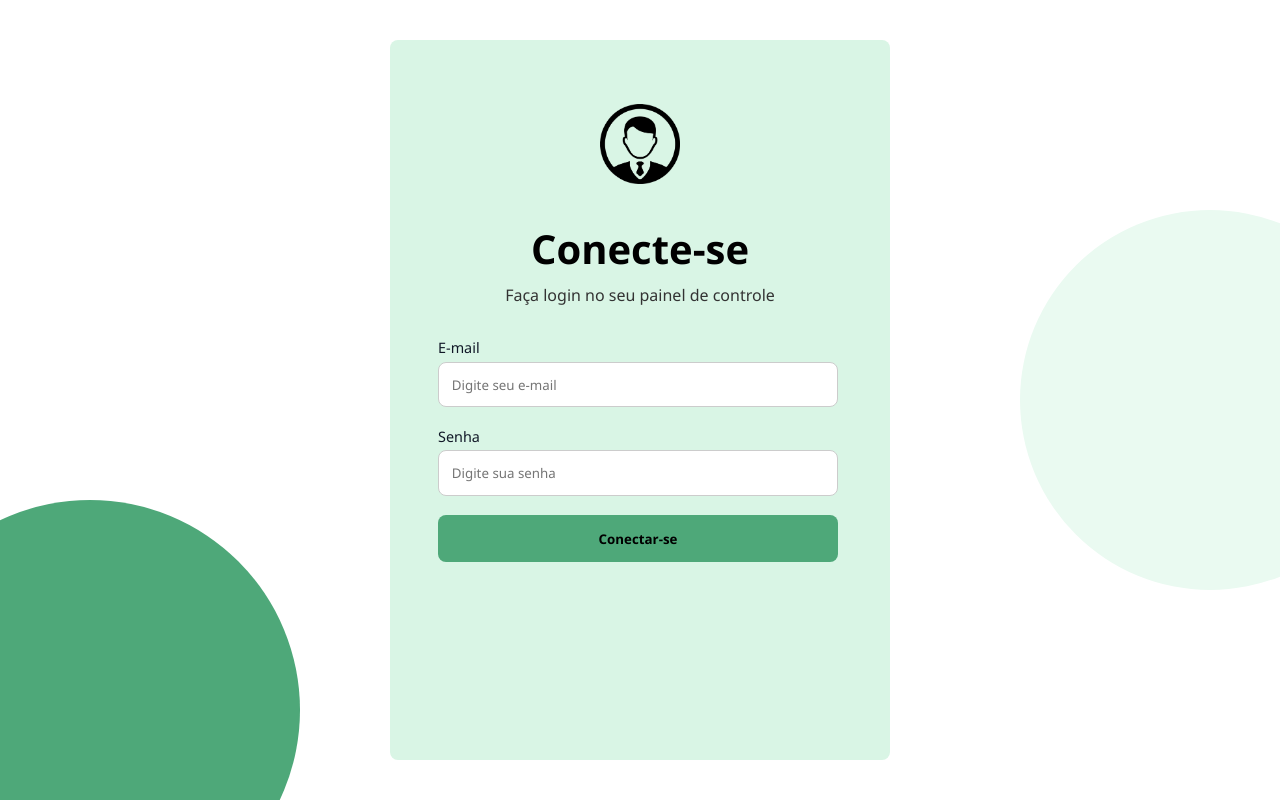
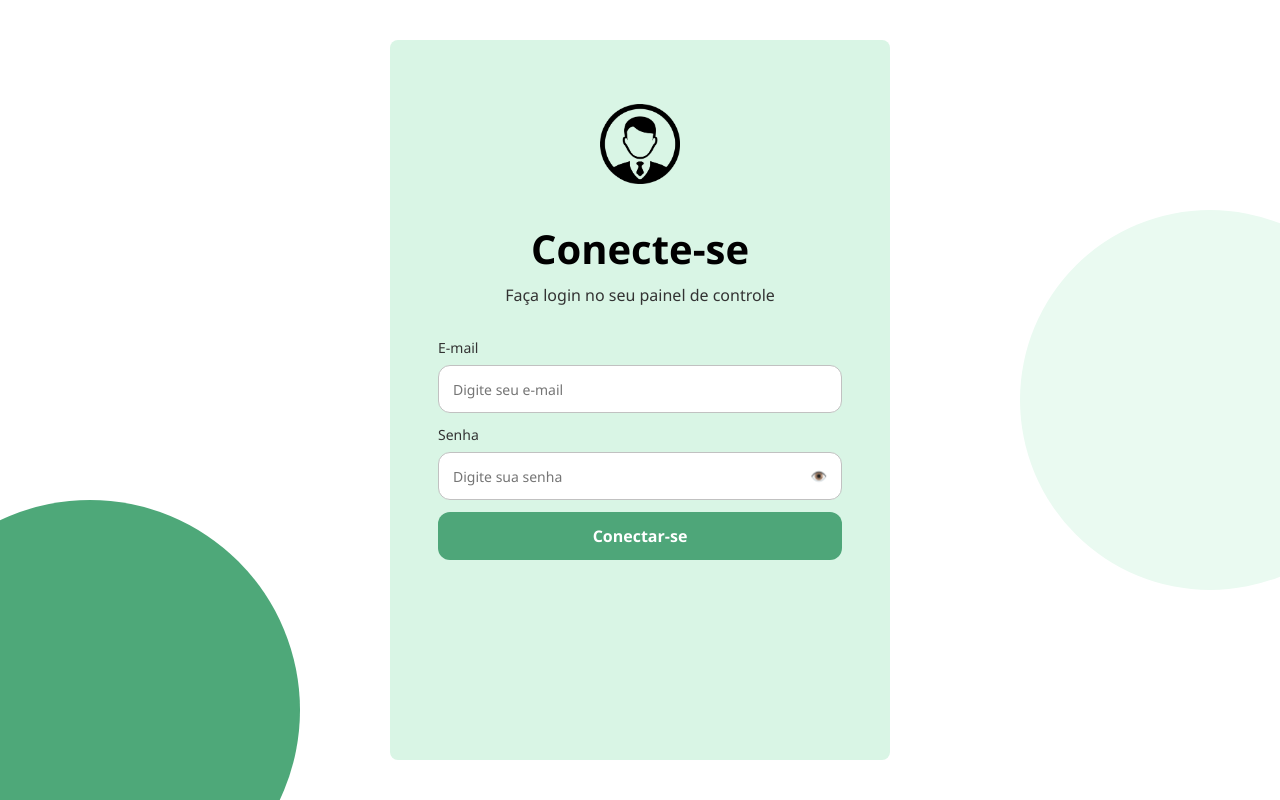
Before and after one commit to grupomorizembarcado/grupo_moris_font_end_MVP, a React (Create React App) app: page / in a window 1280 px wide. Built offline with nearby package versions, Linux system fonts and the light colour scheme.

Commit message:
feat(auth): Adiciona validação de login

```diff
--- a/src/components/PrivateRoutes.js
+++ b/src/components/PrivateRoutes.js
@@ -1,16 +1,26 @@
+import React from "react";
+import { Navigate } from "react-router-dom";
 import Header from "./Header";
 import Nav from "./Nav";
 
-const PrivateLayout = ({ children }) => {
+function PrivateRoutes({ children }) {
+  const isAuthenticated = localStorage.getItem("authenticated"); // Verificação da autenticação
+
+  // Se o usuário não estiver autenticado, redireciona para o login
+  if (!isAuthenticated) {
+    return <Navigate to="/" replace />;
+  }
+
+  // Se estiver autenticado, renderiza as rotas privadas dentro do layout
   return (
     <div className="app-container">
       <Header />
       <div className="main-layout">
         <Nav />
-        {children}
+        {children}  {/* As páginas privadas serão renderizadas aqui */}
       </div>
     </div>
   );
-};
+}
 
-export default PrivateLayout;
+export default PrivateRoutes;
--- /dev/null
+++ b/src/components/ui/Button.jsx
@@ -0,0 +1,10 @@
+import React from "react";
+import "../../styles/Button.css";
+
+export default function Button({ children, type = "button", onClick, disabled }) {
+  return (
+    <button className="button" type={type} onClick={onClick} disabled={disabled}>
+      {children}
+    </button>
+  );
+}
--- /dev/null
+++ b/src/components/ui/Input.jsx
@@ -0,0 +1,37 @@
+import React from "react";
+import "../../styles/Input.css";
+
+export default function Input({
+  label,
+  id,
+  type = "text",
+  placeholder,
+  value,
+  onChange,
+  name,
+  rightIcon,
+  onRightIconClick,
+}) {
+  return (
+    <div className="input-field">
+      {label && <label className="input-label" htmlFor={id}>{label}</label>}
+
+      <div className="input-wrapper">
+        <input
+          className="input"
+          id={id}
+          name={name}
+          type={type}
+          placeholder={placeholder}
+          value={value}
+          onChange={onChange}
+        />
+        {rightIcon && (
+          <button type="button" className="input-icon-btn" onClick={onRightIconClick}>
+            {rightIcon}
+          </button>
+        )}
+      </div>
+    </div>
+  );
+}
--- /dev/null
+++ b/src/components/ui/PasswordInput.jsx
@@ -0,0 +1,33 @@
+import React, { useState } from "react";
+import Input from "./Input";
+// import "../../styles/Input.css";
+
+function EyeIcon({ open }) {
+  return open ? "🙈" : "👁️";
+
+}
+
+export default function PasswordInput({
+  label = "Senha",
+  id = "password",
+  placeholder = "Digite sua senha",
+  value,
+  onChange,
+  name,
+}) {
+  const [show, setShow] = useState(false);
+
+  return (
+    <Input
+      label={label}
+      id={id}
+      name={name}
+      type={show ? "text" : "password"}
+      placeholder={placeholder}
+      value={value}
+      onChange={onChange}
+      rightIcon={<EyeIcon open={show} />}
+      onRightIconClick={() => setShow((s) => !s)}
+    />
+  );
+}
--- a/src/pages/Login.js
+++ b/src/pages/Login.js
@@ -1,33 +1,86 @@
-import React from "react";
+import React, { useState } from "react";
 import "../styles/Login.css";
+import { useNavigate } from "react-router-dom";
 import logo from "../assets/avatar.png";
+import Input from "../components/ui/Input";
+import PasswordInput from "../components/ui/PasswordInput";
+import Button from "../components/ui/Button";
+
 
 function Login() {
+    const [email, setEmail] = useState("");
+    const [password, setPassword] = useState("");
+    const [errors, setErrors] = useState({ email: "", password: "" });
+    const [isLoading, setIsLoading] = useState(false);
+    const navigate = useNavigate();
+
+    const validateForm = () => {
+        let valid = true;
+        const errors = { email: "", password: "" };
+
+        if (!email) {
+            errors.email = "E-mail é obrigatório.";
+            valid = false;
+        } else if (!/\S+@\S+\.\S+/.test(email)) {
+            errors.email = "Por favor, insira um e-mail válido.";
+            valid = false;
+        }
+
+        if (!password) {
+            errors.password = "Senha é obrigatória.";
+            valid = false;
+        }
+
+        setErrors(errors);
+        return valid;
+    };
+
+    const handleSubmit = async (e) => {
+        e.preventDefault();
+
+        if (!validateForm()) return;
+
+        setIsLoading(true);
+
+
+        setTimeout(() => {
+            setIsLoading(false);
+            console.log({ email, password });
+            setEmail("");
+            setPassword("");
+
+            navigate("/dashboard");
+        }, 2000);
+    };
+
     return (
         <div className="login-container">
-            {/* Coluna esquerda */}
             <div className="login-left">
                 <img src={logo} alt="FarmMon" className="login-logo" />
 
                 <h1>Conecte-se</h1>
                 <p>Faça login no seu painel de controle</p>
 
-                <form className="login-form">
-                    <label htmlFor="email">E-mail</label>
-                    <input
+                <form className="login-form" onSubmit={handleSubmit}>
+                    <Input
+                        label="E-mail"
                         id="email"
                         type="email"
                         placeholder="Digite seu e-mail"
+                        value={email}
+                        onChange={(e) => setEmail(e.target.value)}
+                        error={errors.email}
                     />
-
-                    <label htmlFor="password">Senha</label>
-                    <input
+                    <PasswordInput
+                        label="Senha"
                         id="password"
-                        type="password"
-                        placeholder="Digite sua senha"
+                        value={password}
+                        onChange={(e) => setPassword(e.target.value)}
+                        error={errors.password}
                     />
-
-                    <button type="submit">Conectar-se</button>
+                    <Button type="submit" disabled={isLoading}>
+                        {isLoading ? "Conectando..." : "Conectar-se"}
+                    </Button>
                 </form>
             </div>
 
--- /dev/null
+++ b/src/styles/Button.css
@@ -0,0 +1,21 @@
+.button {
+  width: 100%;
+  height: 48px;
+  background-color: #4ea679;
+  border: none;
+  border-radius: 12px;
+  font-size: 16px;
+  color: white;
+  font-weight: bold;
+  cursor: pointer;
+  transition: background-color 0.2s;
+}
+
+.button:hover {
+  background-color: #40985d;
+}
+
+.button:disabled {
+  background-color: #b5d7be;
+  cursor: not-allowed;
+}
--- /dev/null
+++ b/src/styles/Input.css
@@ -0,0 +1,50 @@
+.input-field {
+  display: flex;
+  flex-direction: column;
+  gap: 8px;
+  margin-bottom: 12px;
+}
+
+.input-label {
+  font-size: 14px;
+  color: #333;
+  text-align: left;
+}
+
+.input-wrapper {
+  position: relative;
+  display: flex;
+  align-items: center;
+  border-radius: 12px;
+  border: 1px solid #c1c1c1;
+  background-color: #fff;
+  height: 48px;
+  padding: 0 14px;
+}
+
+.input-wrapper:focus-within {
+  border-color: #4ea679;
+  box-shadow: 0 0 0 3px rgba(78, 166, 121, 0.2);
+}
+
+.input {
+  width: 100%;
+  height: 100%;
+  border: none;
+  background-color: transparent;
+  font-size: 14px;
+}
+
+.input-icon-btn {
+  background: transparent;
+  border: none;
+  cursor: pointer;
+  display: flex;
+  align-items: center;
+}
+
+.input-error {
+  font-size: 12px;
+  color: red;
+  margin-top: 4px;
+}
--- a/src/styles/Login.css
+++ b/src/styles/Login.css
@@ -39,7 +39,7 @@
 }
 
 /* Formulário */
-.login-form {
+/* .login-form {
   max-width: 400px;
 }
 
@@ -67,7 +67,7 @@
   color: #000;
   font-weight: bold;
   cursor: pointer;
-}
+} */
 
 .login-right {
   position: absolute;
```
